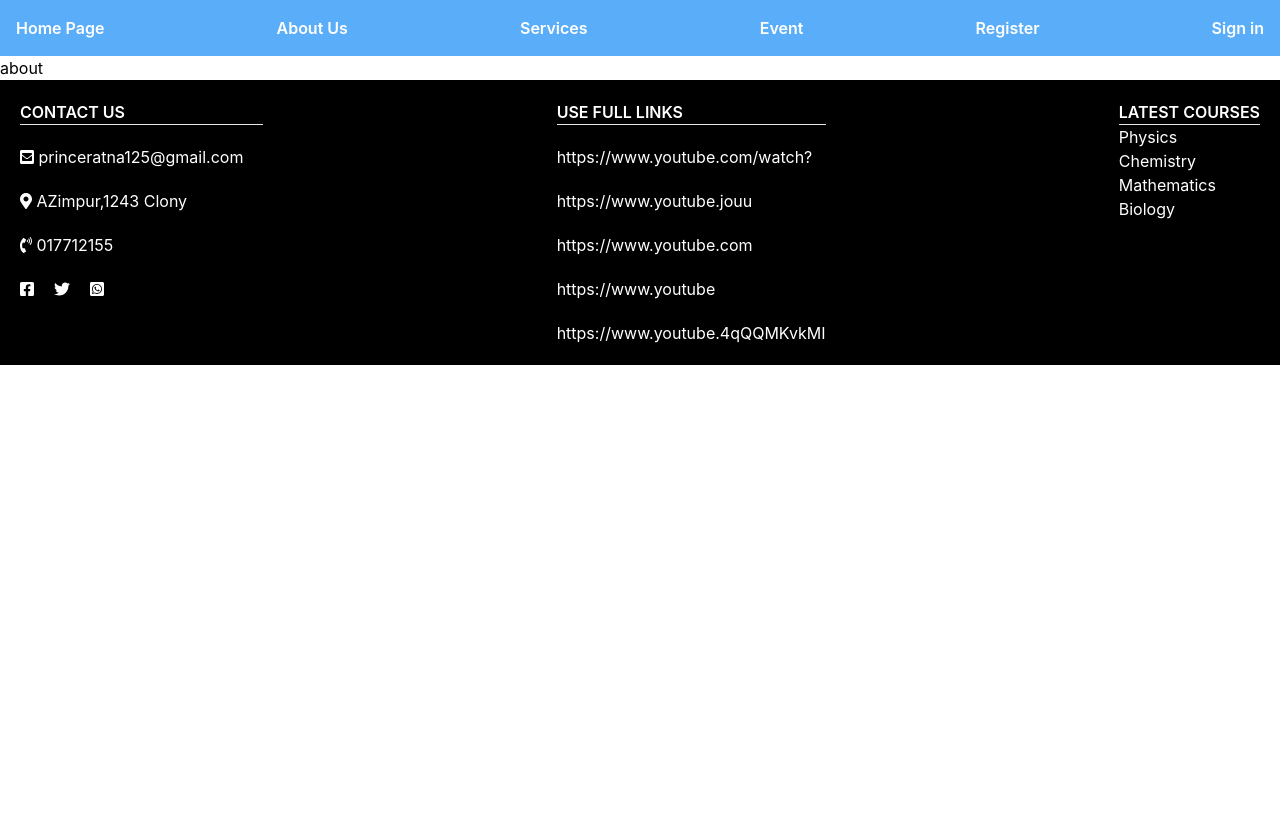
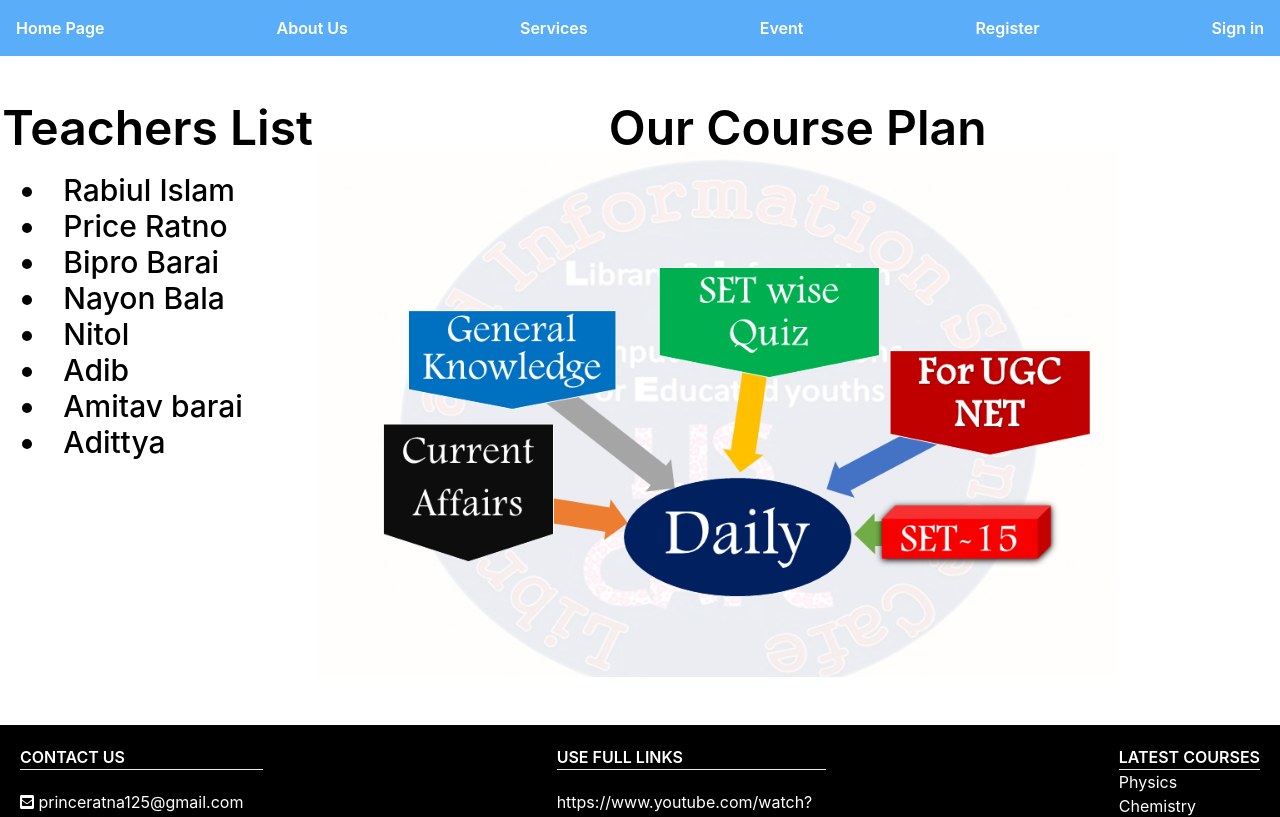
Before and after one commit to PrinceRatna/educational-public, a React (Create React App) app: page /about in a window 1280 px wide. Shown: the top 817 px of the page. Built offline with nearby package versions, Linux system fonts and the light colour scheme.

Commit message:
first commit2

```diff
--- a/src/component/About/About.js
+++ b/src/component/About/About.js
@@ -1,9 +1,28 @@
 import React from 'react';
+import planImg from '../../images/current.PNG';
 
 const About = () => {
     return (
-        <div>
-            <h2>about</h2>
+        <div className="flex justify-around my-12">
+            <div className="">
+                <h1 className="text-5xl font-semibold">Teachers List</h1>
+                <ul className="m-5 list-inside list-disc">
+                    <li className="text-3xl  font-medium">Rabiul Islam</li>
+                    <li className="text-3xl  font-medium">Price Ratno</li>
+                    <li className="text-3xl  font-medium">Bipro Barai</li>
+                    <li className="text-3xl  font-medium">Nayon Bala</li>
+                    <li className="text-3xl  font-medium">Nitol </li>
+                    <li className="text-3xl  font-medium">Adib </li>
+                    <li className="text-3xl  font-medium">Amitav barai</li>
+                    <li className="text-3xl  font-medium">Adittya </li>
+                </ul>
+            </div>
+            <div className="text-center ">
+              <h1 className="text-5xl font-semibold">Our Course Plan </h1>
+              <div>
+             <img className="w-10/12" src={planImg} alt=''/>
+             </div>
+            </div>
         </div>
     );
 };
```
Also changed, not shown: src/images/current.PNG (added).
